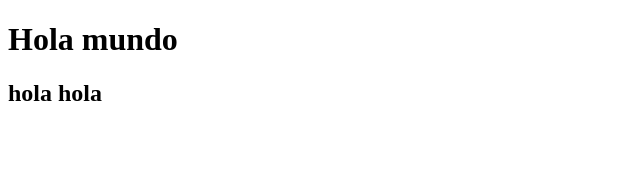
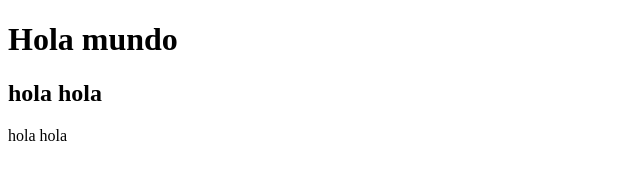
Before and after one commit to marcoantonio-s/MiProyecto, a plain HTML site: page index.html in a window 1280 px wide. Shown: the full height of the page, 0-640 px from the left. Drawn offline with Linux system fonts and the light colour scheme.

Commit message:
creacion p

```diff
--- a/index.html
+++ b/index.html
@@ -8,6 +8,7 @@
 <body>
     <h1>Hola mundo</h1>
     <h2>hola hola</h2>
+    <p>hola hola</p>
 
 </body>
 </html>
```
